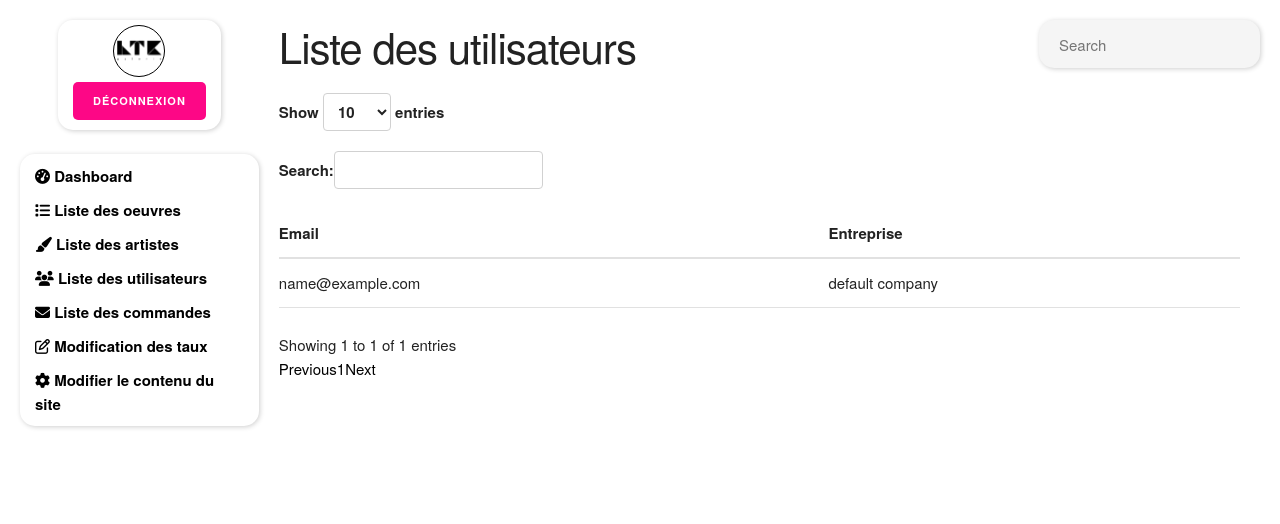
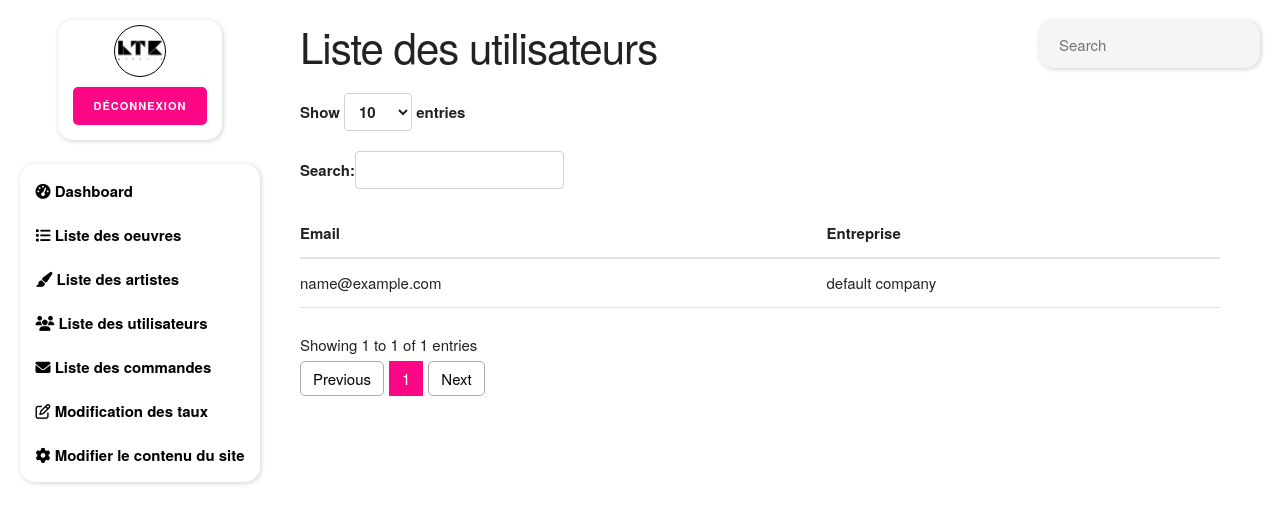
Before and after one commit to JimmyFonteneau/ltk_back_office, a Django app: page /users/all-users/ in a window 1280 px wide. Shown: the top 524 px of the page. Run offline with Django 3.2, Linux system fonts and the light colour scheme; the visitor is signed in with stand-in values (Sample User, id 1); data comes from the database, SQL or seed files in the repository; some libraries are stand-ins or nearby versions.

Commit message:
CSS admin

```diff
--- a/artists/templates/artists/artists_list_admin.html
+++ b/artists/templates/artists/artists_list_admin.html
@@ -7,7 +7,8 @@
 <div class="container">
 <h2>Les artistes mode admin</h2>
 <a class="btn btn-primary" href="{% url 'artists:artist_new' %}" role="button">Ajouter un artiste</a>
-
+<br>
+<br>
 <table id="table_id" class="display">
     <thead>
         <tr>
--- a/rates/templates/rates/list_rates.html
+++ b/rates/templates/rates/list_rates.html
@@ -5,6 +5,9 @@ List rates
 {% block content %}
 <div class="container">
     <h2>Liste des taux</h2>
+    <a class="btn" href="{% url 'rates:rates_add' %}" role="button">Ajouter un taux</a>
+<br>
+<br>
     {% for rate in rates %}
     <div class="rate">
         <b>{{ rate.duration }}</b> mois :
@@ -12,9 +15,6 @@ List rates
         <button id={{rate.id}}>Modifier</button>
     </div>
     {% endfor %}
-    <br>
-    <br>
-    <a class="btn" href="{% url 'rates:rates_add' %}" role="button">Ajouter un taux</a>
 
     <script>
         $(document).ready(function() {
--- a/static/css/admin.css
+++ b/static/css/admin.css
@@ -46,7 +46,7 @@ header {
     flex-direction: column;
     height: min-content;
     align-items: center;
-    min-width: 180px;
+    min-width: 240px;
 }
 header > div {
     display: flex;
@@ -60,7 +60,7 @@ header > div:first-child {
     text-align: center;
 }
 header > div > a {
-    margin: 5px;
+    margin: 10px 5px;
     font-weight: bold;
 }
 header > div > img {
@@ -86,7 +86,7 @@ header > div#search > #user-input {
 }
 .content-page {
     flex-grow: 1;
-    padding: 0 20px;
+    padding: 0 40px;
 }
 /*------------------------------------*/
 .content-page > .container {
@@ -99,7 +99,7 @@ header > div#search > #user-input {
 form {
     text-align: center;
     background: #f5f5f5;
-    padding: 10px;
+    padding: 10px 15%;
     border-radius: 5px;
 }
 form > p > label {
@@ -168,3 +168,24 @@ table > tbody > tr:nth-child(2n+1) > th {
     margin: 0 20px;
     text-align: center;
 }
+a.paginate_button {
+    color: #000;
+    background-color: #fff;
+    border: 1px solid #aaa;
+    border-radius: 5px;
+    padding: 6px 12px;
+    text-align: center;
+    text-decoration: none;
+    cursor: pointer;
+}
+a.paginate_button.current {
+    color: #fff;
+    background-color: #fd0786;
+    border-color: transparent;
+    border-radius: 0;
+    margin: 0 5px;
+    cursor: initial;
+}
+.dataTables_info {
+    margin-bottom: 10px;
+}
```
